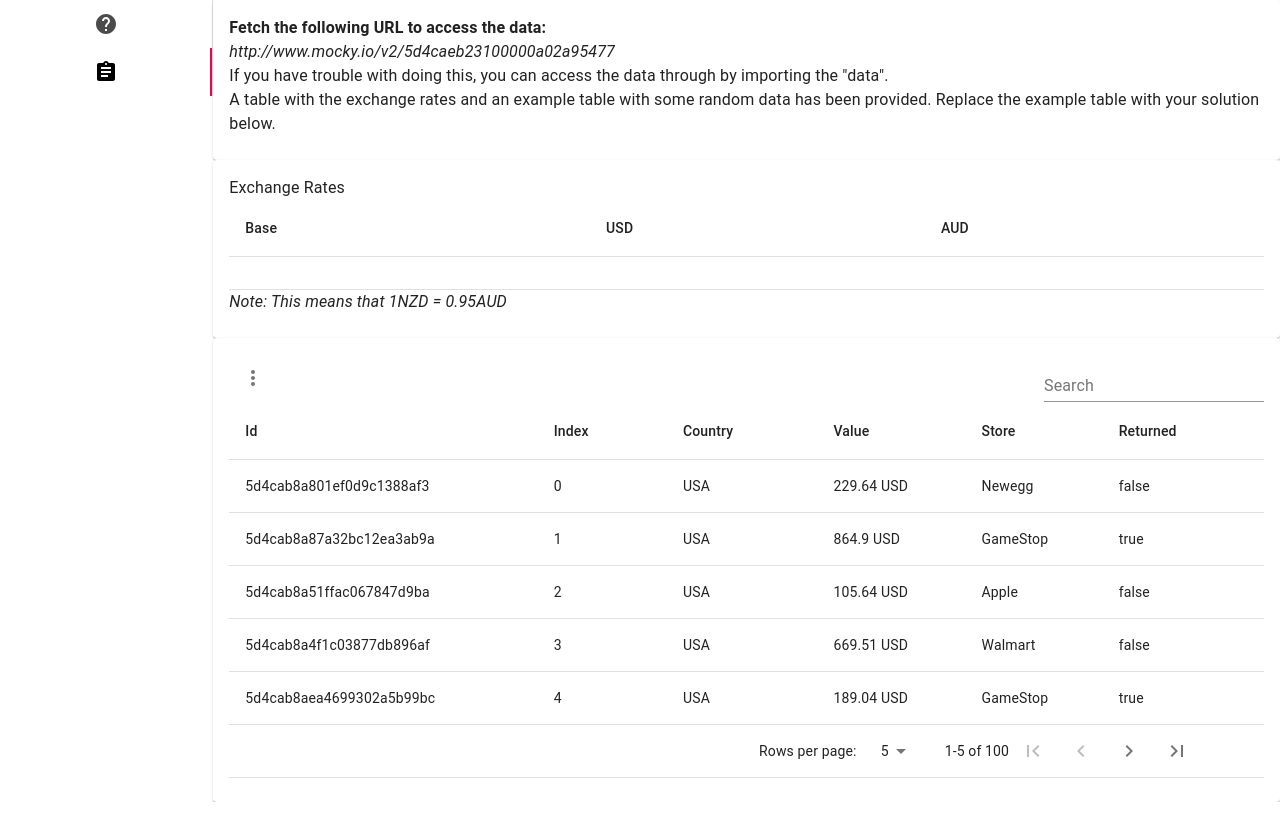
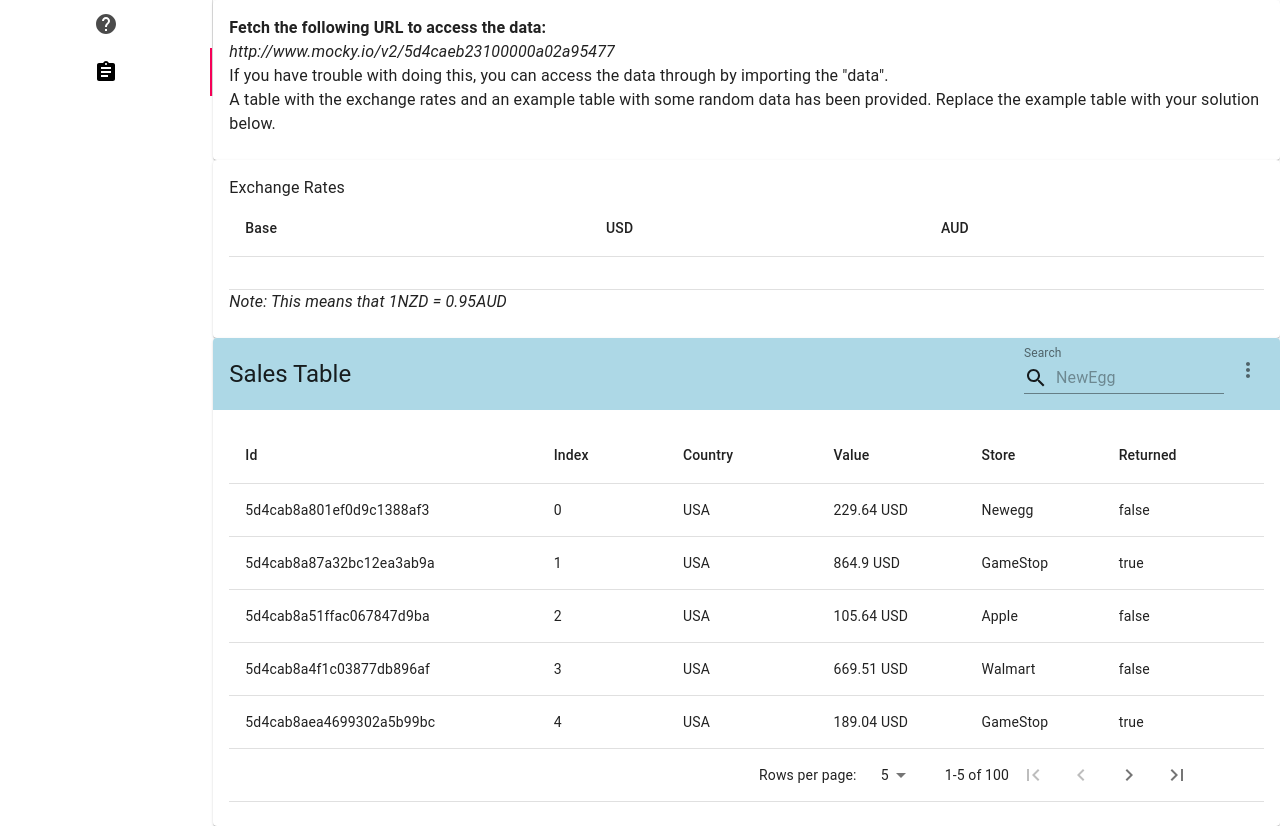
Before and after one commit to Sabatr/ReactSalesTable, a React (Create React App) app: page / in a window 1280 px wide. Both pictures are taken after a click on the tab 106 px from the left and 72 px from the top of the page. Before the commit the page ends 802 px from the top, so only its background shows below. Built offline with nearby package versions, Linux system fonts and the light colour scheme; no server answers.

Commit message:
Added cross and comments

```diff
--- a/src/components/task/SalesTable.jsx
+++ b/src/components/task/SalesTable.jsx
@@ -7,7 +7,11 @@ import {
     TableHead,
     TablePagination,
     IconButton,
-    Card, CardContent, Typography, TableSortLabel, TableFooter
+    Card,
+    CardHeader,
+    CardContent,
+    Tooltip,
+    TableSortLabel, TableFooter
 } from "@material-ui/core";
 import importedData from '../data/data.js'
 import FilterMenu from './table_options/FilterMenu'
@@ -31,7 +35,6 @@ import SearchField from "./SearchField";
 class SalesTable extends React.Component {
     constructor(props) {
         super(props);
-
         this.state = {
             originalData: [],
             data: [],
@@ -58,39 +61,34 @@ class SalesTable extends React.Component {
         this.getFooter = this.getFooter.bind(this);
     }
 
-
     componentDidMount() {
         // fetch("http://www.mocky.io/v2/5d4caeb23100000a02a95477")
         //     .then(response => response.json())
         //     .then(response => this.setState({ data: response }))
         //     .then(this.makeCopy);
-        console.log(importedData)
+
+        // If I have no internet
         this.setState({
             data: importedData,
             originalData: importedData
         })
-        //  console.log(data)
     }
 
     render() {
         return (
             <Card>
-                <CardContent>
-                    <Typography></Typography>
-                    <IconButton
-                        aria-label="more"
-                        aria-haspopup="true"
-                        onClick={this.handleOptionsClick}
-                    >
-                        <MoreVertIcon />
-                    </IconButton>
+                <CardHeader
+                    style={{backgroundColor: 'lightblue'}}
+                    action={
+                        <div>
                             <SearchField
                                 data={this.state.data}
                                 originalData={this.state.originalData}
                                 updateTable={this.handleTableUpdate}
                                 handleChange={this.handleFieldChange}
                                 text={this.state.text}
-                        showReturned={this.state.showReturn} />
+                                showReturned={this.state.showReturn}
+                                changePage={this.handleChangePage} />
                             <FilterMenu
                                 anchor={this.state.anchor}
                                 onClose={this.handleMenuClose}
@@ -104,7 +102,24 @@ class SalesTable extends React.Component {
                                 rates={this.props.rates}
                                 currencyHandler={this.handleCurrency}
                                 currency={this.state.currency}
+                                changePage={this.handleChangePage}
                             />
+                            <Tooltip title="Settings">
+                            <IconButton
+                                aria-label="more"
+                                aria-haspopup="true"
+                                style={{ float: 'right' }}
+                                onClick={this.handleOptionsClick}
+                            >
+                                <MoreVertIcon />
+                            </IconButton>
+                            </Tooltip>
+
+                        </div>
+                    }
+                    title="Sales Table"
+                    />
+                <CardContent>
                     <Table>
                         <TableHead>
                             <TableRow>
@@ -129,25 +144,27 @@ class SalesTable extends React.Component {
                                                 <TableCell key={`cell_${inc}`}>
                                                     <div>
                                                         {
-                                                            (inc === 3) ? `${tableData} ${this.getCurrency(data.country)}` : `${tableData}`}
+                                                            // If in the value column, add the currency label to it.
+                                                            (inc === 3) ? `${tableData} ${this.getCurrency(data.country)}` : `${tableData}`
+                                                        }
                                                     </div>
                                                 </TableCell>)}
 
                                         </TableRow>)
                             }
                             {
+                                // If there are rows that aren't filled, fill it with an empty row
                                 this.getEmptyRows() > 0 && (
                                     <TableRow style={{ height: 48 * this.getEmptyRows() }}>
                                         <TableCell colSpan={6} />
                                     </TableRow>
                                 )
-
                             }
                         </TableBody>
                         <TableFooter>
                             <TableRow>
                                 <TablePagination
-                                    rowsPerPageOptions={[5, 10, 15,20,25]}
+                                    rowsPerPageOptions={[5, 10, 15, 20, 25]}
                                     colSpan={6}
                                     count={this.state.data.length}
                                     rowsPerPage={this.state.rowsPerPage}
@@ -168,7 +185,9 @@ class SalesTable extends React.Component {
             </Card>
         );
     }
-
+    /**
+     * Creates the actions footer for the table
+     */
     getFooter() {
         return (
             <FooterActions
@@ -180,8 +199,12 @@ class SalesTable extends React.Component {
         )
     }
 
+    /**
+     *  Retrieves the number of rows that cannot be filled
+     */
     getEmptyRows() {
-        let emptyRows = this.state.rowsPerPage - Math.min(this.state.rowsPerPage, this.state.data.length - this.state.page * this.state.rowsPerPage);
+        let emptyRows = this.state.rowsPerPage - Math.min(this.state.rowsPerPage,
+            this.state.data.length - this.state.page * this.state.rowsPerPage);
         return emptyRows;
     }
 
@@ -193,10 +216,11 @@ class SalesTable extends React.Component {
 
     handleChangeRowsPerPage(event) {
         this.setState({
-            rowsPerPage: event.target.value
+            rowsPerPage: parseInt(event.target.value)
         })
     }
 
+    // Makes a completely different reference of the same object
     makeCopy() {
         if (this.state.data.length !== 0) {
             let data = [...this.state.data]
@@ -236,9 +260,6 @@ class SalesTable extends React.Component {
         }
     }
 
-
-
-
     /**
      * This function grabs the data from the json after it has loaded.
      */
@@ -256,6 +277,9 @@ class SalesTable extends React.Component {
         return data;
     }
 
+    /**
+     * This function allows currency to be shown
+     */
     getCurrency(country) {
         switch (this.state.currency) {
             case "All":
@@ -269,14 +293,8 @@ class SalesTable extends React.Component {
                     default:
                         return "";
                 }
-            case "USD":
-                return "USD";
-            case "NZD":
-                return "NZD";
-            case "AUD":
-                return "AUD";
             default:
-                return "";
+                return this.state.currency;
         }
 
     }
@@ -301,18 +319,27 @@ class SalesTable extends React.Component {
         })
     }
 
+    /**
+     * Updates the text field
+     */
     handleFieldChange(value) {
         this.setState({
             text: value
         })
     }
 
+    /**
+     * Determines to show the menu
+     */
     handleReturnedOption() {
         this.setState({
             showReturn: !this.state.showReturn
         })
     }
 
+    /**
+     * Handles the current currency setting
+     */
     handleCurrency(value) {
         this.setState({
             currency: value
--- a/src/components/task/SearchField.jsx
+++ b/src/components/task/SearchField.jsx
@@ -1,40 +1,79 @@
 import React from "react"
-import { TextField } from "../../../node_modules/@material-ui/core";
+import { TextField, Tooltip, InputAdornment, IconButton } from "../../../node_modules/@material-ui/core";
+import Filter from "@material-ui/icons/Search"
+import Close from "@material-ui/icons/Close"
 
+/**
+ * The filtering/searching functionality of the app
+ *
+ * @author Brian Nguyen
+ */
 class SearchField extends React.Component {
     constructor(props) {
         super(props);
-
         this.state = {
-            text: "",
             error: false
         }
 
         this.handleChange = this.handleChange.bind(this);
         this.handleSubmit = this.handleSubmit.bind(this);
+        this.handleRemoveText = this.handleRemoveText.bind(this);
     }
     render() {
         return (
-            <TextField style={{float: 'right'}}
+            <TextField
             error={this.state.error}
             onChange={this.handleChange}
             onKeyDown={this.handleSubmit}
+            style={{maxWidth: '200px'}}
+            value={this.props.text}
             label="Search"
             placeholder="NewEgg"
+            InputProps={{
+                startAdornment: (
+                    <InputAdornment position="start">
+                        <Tooltip title="Search">
+                            <Filter/>
+                        </Tooltip>
+                    </InputAdornment>
+                ),
+                endAdornment: (
+                    (this.props.text === "" ) ? "":
+                    <IconButton
+                        size="small"
+                        onClick={this.handleRemoveText}>
+                        <Close/>
+                    </IconButton>
+                )
+            }}
             />
         );
     }
 
+    /**
+     * Removes the text within the textfield
+     */
+    handleRemoveText() {
+        this.props.handleChange("");
+    }
+
+    /**
+     * Updates the text to the parent component
+     */
     handleChange(event) {
         this.props.handleChange(event.target.value);
     }
 
+    /**
+     * When the user presses enter, the filtering will begin.
+     */
     handleSubmit(event) {
         if(event.keyCode === 13) {
             let value = this.props.text.toLowerCase();
             let newData = this.props.originalData;
-            //console.log(value)
             let filter = newData.filter(x =>Object.values(x).map(y => y.toString().toLowerCase()).includes(value));
+
+            // If the filter does not apply, then show an error
             if (filter.length === 0 && value !== "") {
                 this.setState({
                     error: true
@@ -44,9 +83,12 @@ class SearchField extends React.Component {
                     error: false
                 })
                 let filteredData =  (value.length === 0 || filter.length === 0) ? newData : filter;
+
+                // Also apply the returned option if necessary
                 if (this.props.showReturned) {
-                   filteredData =  filteredData.filter(x => x.returned === false)
+                   filteredData =  filteredData.filter(x => x.returned === false);
                 }
+                this.props.changePage(0);
                 this.props.updateTable(filteredData);
             }
         }
--- a/src/components/task/table_options/FilterMenu.jsx
+++ b/src/components/task/table_options/FilterMenu.jsx
@@ -6,7 +6,6 @@ import {
     Typography,
     Select
 } from "@material-ui/core";
-
 
 /**
  * A component for displaying the options menu for the table
@@ -64,10 +63,15 @@ class FilterMenu extends React.Component {
         let copy = this.makeCopy(this.props.data)
         copy.forEach((x, i) => x.value = this.applyConversion(event.target.value, x))
         this.props.updateData(copy);
+    }
 
-
-
-    }
+    /**
+     * Applies the currency conversion rate
+     * Currently it isn't very extendible as the switch case statement
+     * can get pretty hefty after more currencies.
+     * @param {*} currency
+     * @param {*} data
+     */
     applyConversion(currency, data) {
         let currencies = Object.keys(this.props.rates);
         currencies.push("All", "NZD");
@@ -119,9 +123,13 @@ class FilterMenu extends React.Component {
         if (this.props.text.length > 0) {
             newData = newData.filter(x => Object.values(x).map(y => y.toString().toLowerCase()).includes(this.props.text));
         }
+        this.props.changePage(0);
         this.props.updateData(newData);
     }
 
+    /**
+     * Makes a complete copy of an array but with a different reference.
+     */
     makeCopy(array) {
         let copy = [...array]
         let copyInside = copy.map((x, i) => x = JSON.parse(JSON.stringify(x)))
```
Also changed, not shown: src/components/task/table_options/FooterActions.jsx (+6 -4 lines). Lines whose indentation alone changed are shown as unchanged.
